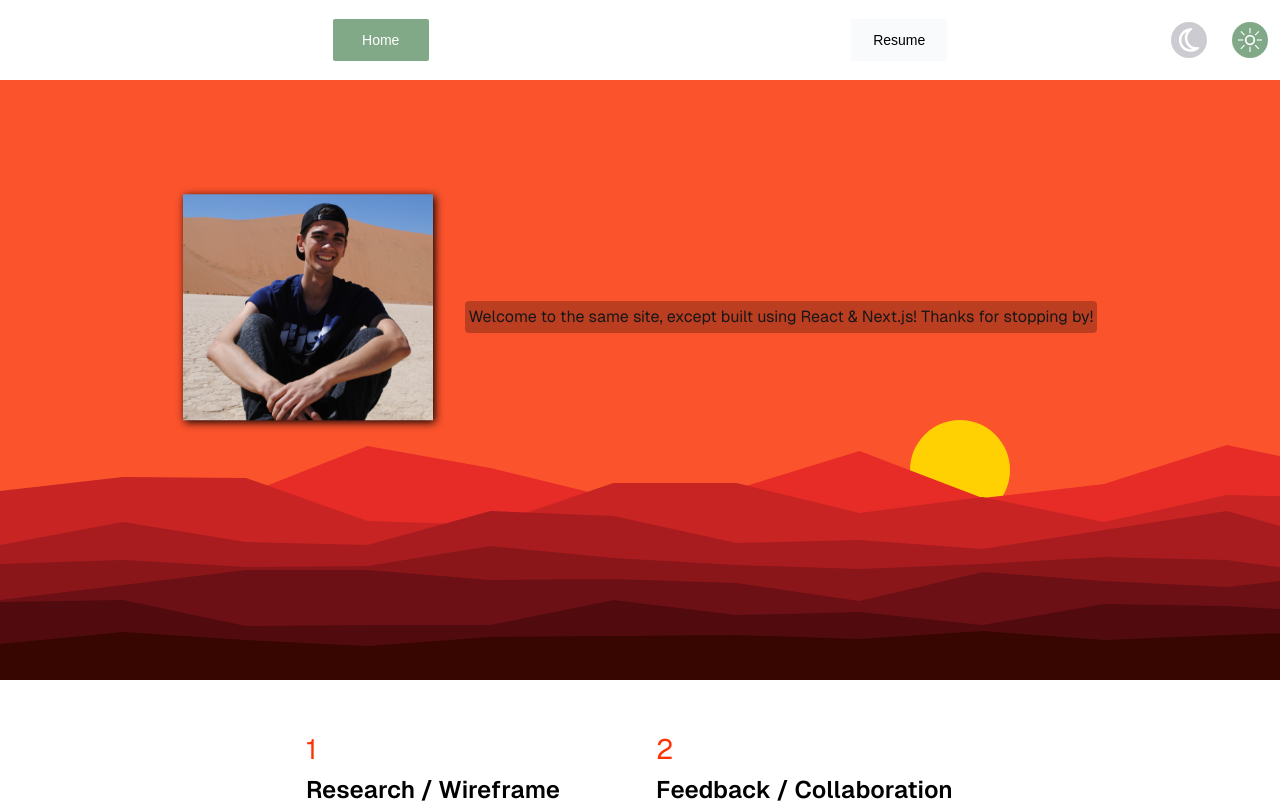
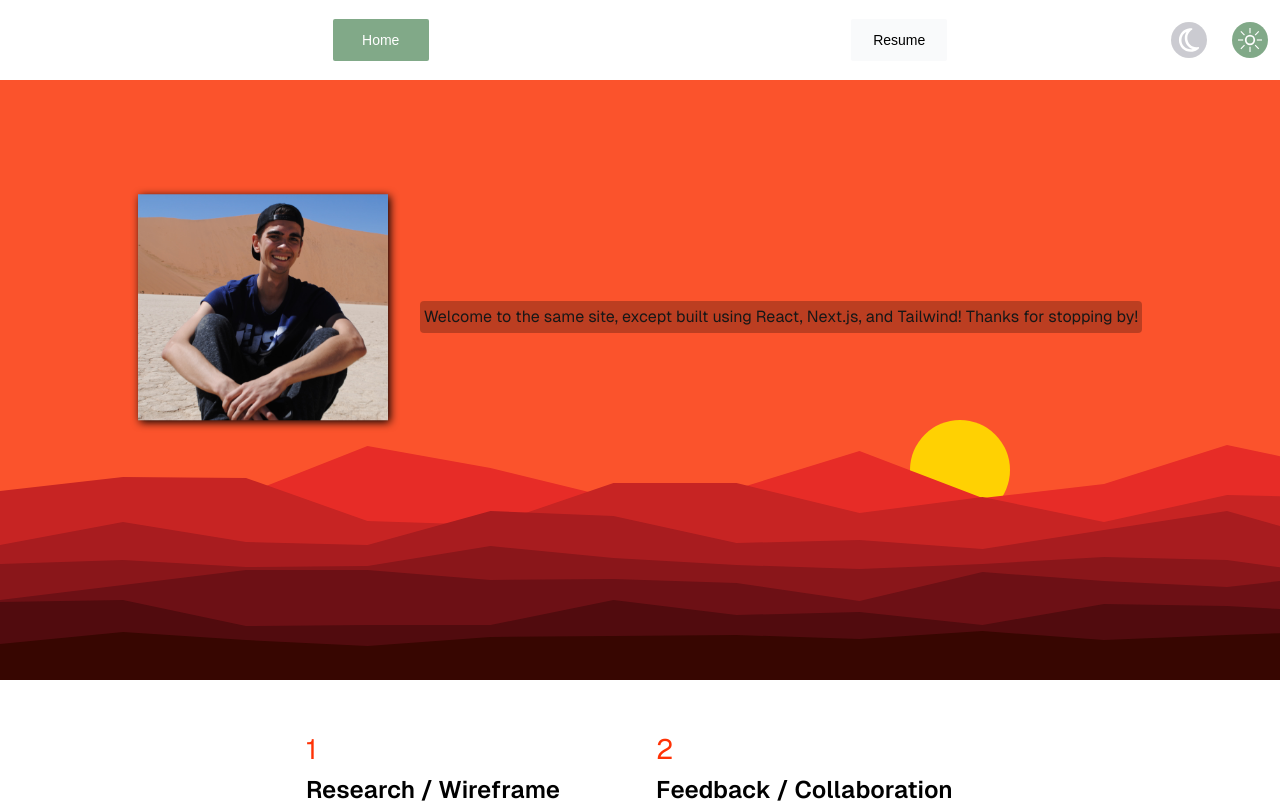
Before and after one commit to brandon-m-navarro/nextjs-site, a Next.js app in the folder brandon-nextjs/: page / in a window 1280 px wide. Shown: the top 803 px of the page. Built offline with nearby package versions, Linux system fonts and the light colour scheme.

Commit message:
nav-bar was not highlighting current page, added important to tailwind class

```diff
--- a/brandon-nextjs/app/page.tsx
+++ b/brandon-nextjs/app/page.tsx
@@ -20,7 +20,7 @@ export default function Home() {
             />
           </div>
           <span className="select-none text-[clamp(1rem, .8852rem + .4898vw, 1.375rem)] max-w-screen-md p-1 bg-maskDarker sm:bg-mask text-center rounded">
-            {`Welcome to the same site, except built using React & Next.js! Thanks for stopping by!`}
+            {`Welcome to the same site, except built using React, Next.js, and Tailwind! Thanks for stopping by!`}
           </span>
         </div>
       </Mountains>
--- a/brandon-nextjs/app/ui/nav-bar.tsx
+++ b/brandon-nextjs/app/ui/nav-bar.tsx
@@ -39,7 +39,7 @@ import Image from 'next/image';
               className={clsx(
                 'min-[475px]:h-[42px] w-fit p-[12px] min-[475px]:p-0 min-[475px]:w-24 transition-colors box-border text-center leading-[42px] rounded-sm bg-gray-50 text-sm font-medium text-black hover:bg-greenHover dark:text-white dark:bg-white20 dark:hover:bg-nightPurple/50',
                 {
-                  'bg-green text-white hover:bg-green dark:bg-nightPurple/50 ': pathname === link.href
+                  'bg-green text-white hover:bg-green dark:!bg-nightPurple/50 ': pathname === link.href
                 },
               )}
             >
```
